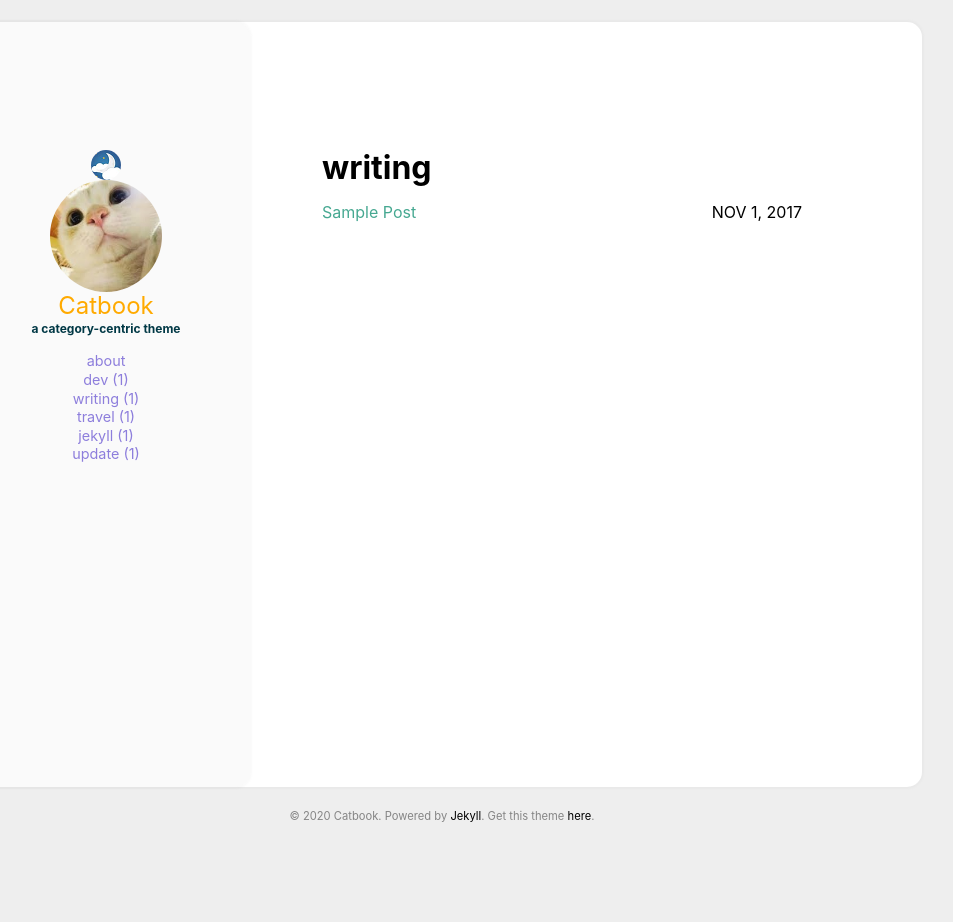
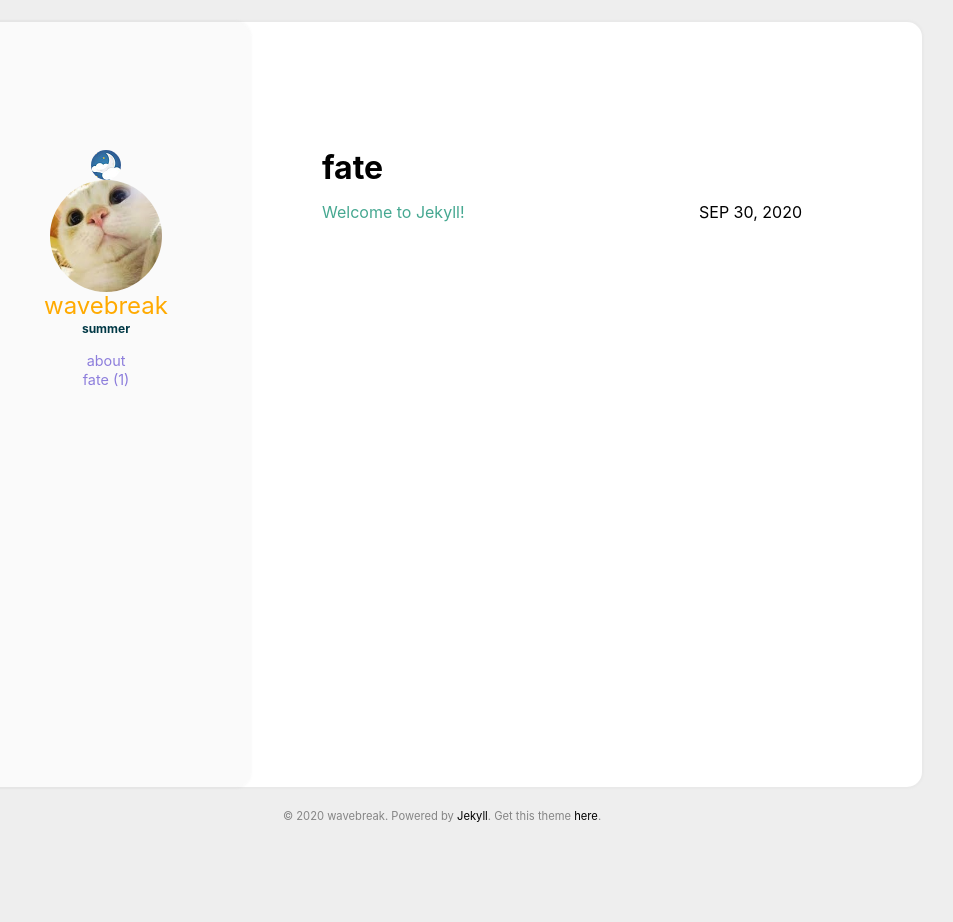
Before and after one commit to wavebreake/wavebreake.GitHub.io, a Jekyll site: the page built from categories/fate.html, in a window 1280 px wide. Shown: the whole page, without its empty margins (198-1151 px from the left). Built offline with Jekyll 4.4.1, drawn with Linux system fonts in a browser that asks for light colours.

Commit message:
change theme

```diff
--- a/_config.yml
+++ b/_config.yml
@@ -1,5 +1,5 @@
 
-title: Catbook #Your awesome title
+title: wavebreak #Your awesome title
 email: #youremail@domain.com
 description: > # this means to ignore newlines until "baseurl"
   Write an awesome description for your new site here. You can edit this
@@ -18,10 +18,10 @@ google_analytics: #UA—XXXXXXXX-X
 disqus_shortname: #disqus shortname
 
 user:
-  name: Catbook
+  name: wavebreak
   pic: /assets/img/cat.jpg
-  picAlt: "catbook"
-  job: a category-centric theme
+  picAlt: "wavebreak"
+  job: summer
   aboutme: true # comment this out if you don't need the 'about' page.
 
 exclude:
--- a/_posts/2020-09-30-welcome-to-jekyll.markdown
+++ b/_posts/2020-09-30-welcome-to-jekyll.markdown
@@ -2,7 +2,7 @@
 layout: post
 title:  "Welcome to Jekyll!"
 date:   2020-09-30 11:18:03 +0800
-categories: jekyll update
+categories: fate
 ---
 You’ll find this post in your `_posts` directory. Go ahead and edit it and re-build the site to see your changes. You can rebuild the site in many different ways, but the most common way is to run `jekyll serve`, which launches a web server and auto-regenerates your site when a file is updated.
 
--- a/categories/dev.html
+++ /dev/null
@@ -1,6 +0,0 @@
----
-layout: page
-type: dev
----
-
-{% include archive.html %}
--- a/categories/writing.html
+++ b/categories/fate.html
@@ -1,6 +1,6 @@
 ---
 layout: page
-type: writing
+type: fate
 ---
 
 {% include archive.html %}
--- a/categories/travel.html
+++ /dev/null
@@ -1,6 +0,0 @@
----
-layout: page
-type: travel
----
-
-{% include archive.html %}
```
Also changed, not shown: _posts/2017-10-24-welcome.md (deleted, +0 -25 lines), _posts/2017-11-01-s2.md (deleted, +0 -52 lines), _posts/2018-07-04-t1.md (deleted, +0 -7 lines).
